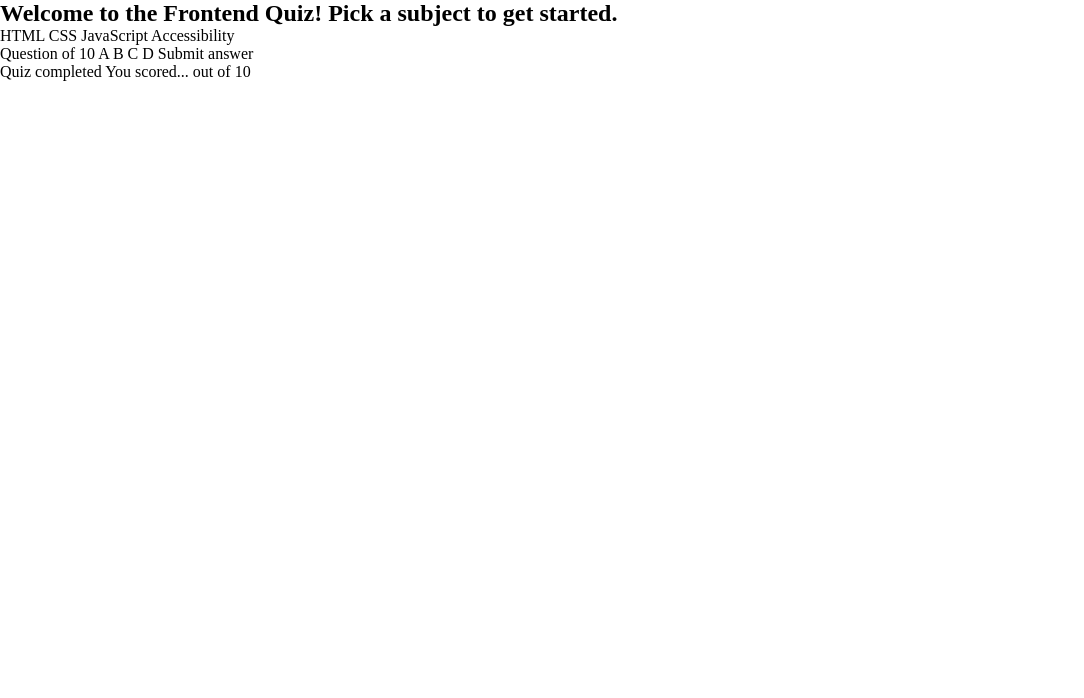
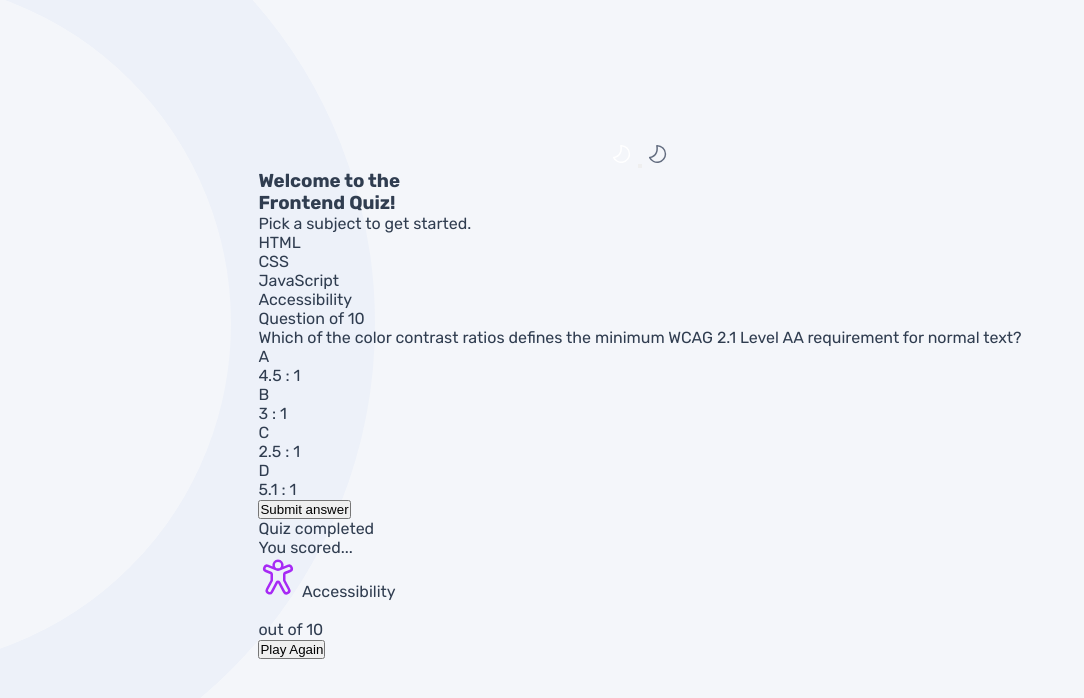
Before and after one commit to nottohave/Frontend-Quiz-App, a plain HTML site: page index.html in a window 1280 px wide. Shown: the whole page, without its empty margins (0-1084 px from the left). Drawn offline with Linux system fonts and the light colour scheme; files whose address does not match are found by name.

Commit message:
index.html style.css

```diff
--- a/index.html
+++ b/index.html
@@ -12,41 +12,75 @@
 
   <!-- Quiz menu start -->
   <header>
+    <nav>
+     <img src="./starter-code/assets/images/icon-moon-light.svg" alt="icon-moon-light" srcset="">
+     <button></button>
+     <img src="./starter-code/assets/images/icon-moon-dark.svg" alt="icon-moon-dark" srcset="">
+    </nav>
   </header>
   <main>
     <section>
-        <h1>Welcome to the Frontend Quiz!
-    Pick a subject to get started.</h1>
-  HTML
-  CSS
-  JavaScript
-  Accessibility
-
-  <!-- Quiz menu end -->
+      <section class="title-container">
+        <h1>Welcome to the <br>Frontend Quiz!</h1>
+        <div>Pick a subject to get started.</div>
+      </section>
+    <!-- Quiz menu start -->
+      <section class="subject-container">
+        <div class="HTML">HTML</div>
+        <div class="SSS">CSS</div>
+        <div class="Javascript">JavaScript</div>
+        <div class="Accessibility">Accessibility</div>
+      </section>
+    <!-- Quiz menu end -->
   </section>
 
     <section class="question">
       <!-- Quiz question start -->
 
-  Question <!-- number --> of 10
+      <section>
+        <span>Question <!-- number --> of 10</span>
+        <div class="question-content">Which of the color
+         contrast ratios defines the minimum WCAG 2.1 Level AA requirement
+         for normal text?</div>
+      </section>
 
-  A
-  B
-  C
-  D
+      <div class="answer-a">
+        <label for="input-a" class="label-a">A</label>
+        <div class="answer-a-content">4.5 : 1</div>
+      </div>
+      <div class="answer-b">
+        <label for="input-b" class="label-b">B</label>
+        <div class="answer-b-content">3 : 1</div>
+      </div>
+      <div class="answer-c">
+        <label for="input-c" class="label-c">C</label>
+        <div class="answer-c-content">2.5 : 1</div>
+      </div>
+      <div class="answer-d">
+        <label for="input-d" class="label-d">D</label>
+        <div class="answer-d-content">5.1 : 1</div>
+      </div>
 
-  Submit answer
+      <button class="submit-answer">Submit answer</button>
+      <!-- Quiz question end -->
+    </section>
 
-  <!-- Quiz question end -->
 
+  <!-- Quiz completed start -->
+  <section class="quiz-completed">
+    <section class="title">
+        Quiz completed
+      <br>You scored...
     </section>
-    <section class="quiz-completed">
-  <!-- Quiz completed start -->
 
-  Quiz completed
-  You scored...
-
-  <!-- score --> out of 10
+    <section class="your-number">
+      <div class="quiz-type">
+        <img src="./starter-code/assets/images/icon-accessibility.svg" alt="icon-accessibility" srcset="">
+        Accessibility
+      </div>
+      <div class="score-number"><!-- score --> <br>out of 10</div>
+      <button class="play-again-btn">Play Again</button>
+    </section>
 
   <!-- Quiz completed end -->
 
--- a/starter-code/style.css
+++ b/starter-code/style.css
@@ -10,5 +10,41 @@
 }
 
 :root {
+ --white: hsl(0, 100%, 100%);
+ --black: hsl(0, 0%, 0%);
+ /* grey */
+ --grey: hsl(219, 13%, 44%);
+ --grey-50: hsl(220, 38%, 97%);
+ /* blue */
+ --blue-950: hsl(214, 24%, 23%);
+ --blue-900: hsl(216, 25%, 25%);
+ --blue-850: hsl(215, 27%, 32%);
+ --blue-500: hsl(223, 100%, 59%);
+ --blue-300: hsl(216, 47%, 78%);
+ --blue-100: hsl(220, 50%, 95%);
+ --blue-50: hsl(225, 100%, 96%);
+ --green-500: hsl(151, 68%, 52%);
+ --green-100: hsl(151, 88%, 94%);
+ /* purple */
+ --purple-600: hsl(277, 91%, 56%);
+ --purple-100: hsl(278, 100%, 95%);
+ /* orange */
+ --orange-400: hsl(22, 100%, 60%);
+ --orange-50: hsl(27, 100%, 96%);
+ /* red */
+ --red: hsl(0, 82%, 63%);
+}
 
+@media screen and (min-width: 375px) {
+    body {
+     min-height: 100vh;
+     display: flex;
+     flex-direction: column;
+     justify-content: center;
+     align-items: center;
+     font-family: "Rubik";
+     background: url(./assets/images/pattern-background-mobile-light.svg) no-repeat;
+     background-color: var(--grey-50);
+     color: var(--blue-900);
+    }
 }
```
